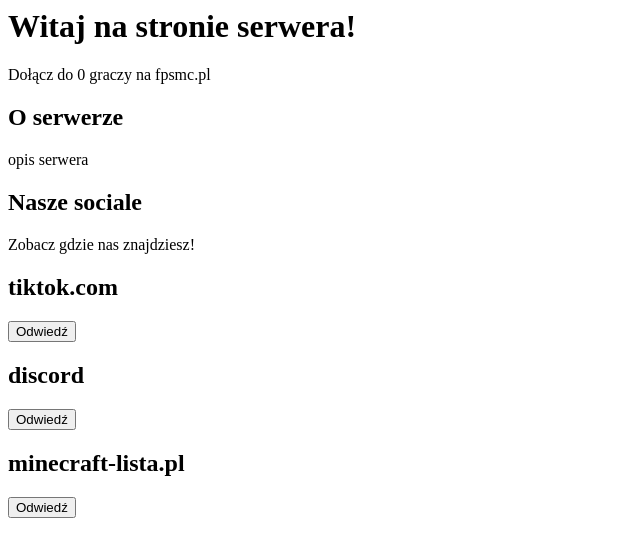
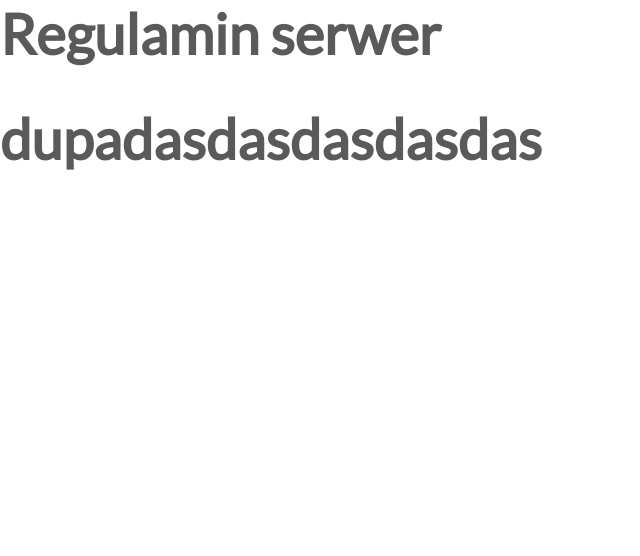
Before and after one commit to FPSMCMAIN/fpsmc, a plain HTML site: page Regulamin.html in a window 1280 px wide. Shown: the whole page, without its empty margins (0-640 px from the left). Drawn offline with Linux system fonts and the light colour scheme.

Commit message:
Update Regulamin.html

```diff
--- a/Regulamin.html
+++ b/Regulamin.html
@@ -4,33 +4,17 @@
 	<meta name="keywords" content="Minecraft, fpsmc.pl, fpsmc">
 	<meta name="viewport" content="width=device-width, initial-scale=1.0">
 	<meta charset="utf-8">
+		<link href="https://fonts.googleapis.com/css?family=Lato" rel="stylesheet">
+	<link rel="stylesheet" href="./stylesheet.css">
+	<link rel="stylesheet" href="./Regulamin.css">
+	<script src="counter.js"></script>
 		</div>
-			<h1 class="animate">Witaj na stronie serwera!</h1>
-			<div class="playercount">
-				<p>Dołącz do <span data-playercounter-ip="fpsmc.pl">
-				0</span> graczy na <span>fpsmc.pl</span></p>
+			<h1 class="animate">Regulamin serwer</h1>
 		</div>
 		</header>
+	</div>
+		</div>
+			<h1 class="animate">dupadasdasdasdasdas</h1>
 
-		<div class="main-content">
-			<h2>O serwerze</h2>
-			<p class="about-text">opis serwera</p>
 		</div>
-
-		<div class="social-section">
-			<h2>Nasze sociale</h2>
-			<p>Zobacz gdzie nas znajdziesz!</p>
-			<div class="social-container">
-				<div class="social">
-					<h2>tiktok.com</h2>
-					<a href="https://www.tiktok.com/@fpsmc.pl"><button class="social-btn">Odwiedź</button></a>
-				</div>
-				<div class="social">
-					<h2>discord</h2>
-					<a href="https://discord.com/invite/HUfsrkHXc4"><button class="social-btn">Odwiedź</button></a>
-				</div>
-				<div class="social">
-					<h2>minecraft-lista.pl</h2>
-					<a href="https://minecraft-lista.pl/serwer/fpsmc.pl"><button class="social-btn">Odwiedź</button></a>
-				</div>
-			</div>
+		</header>
```
